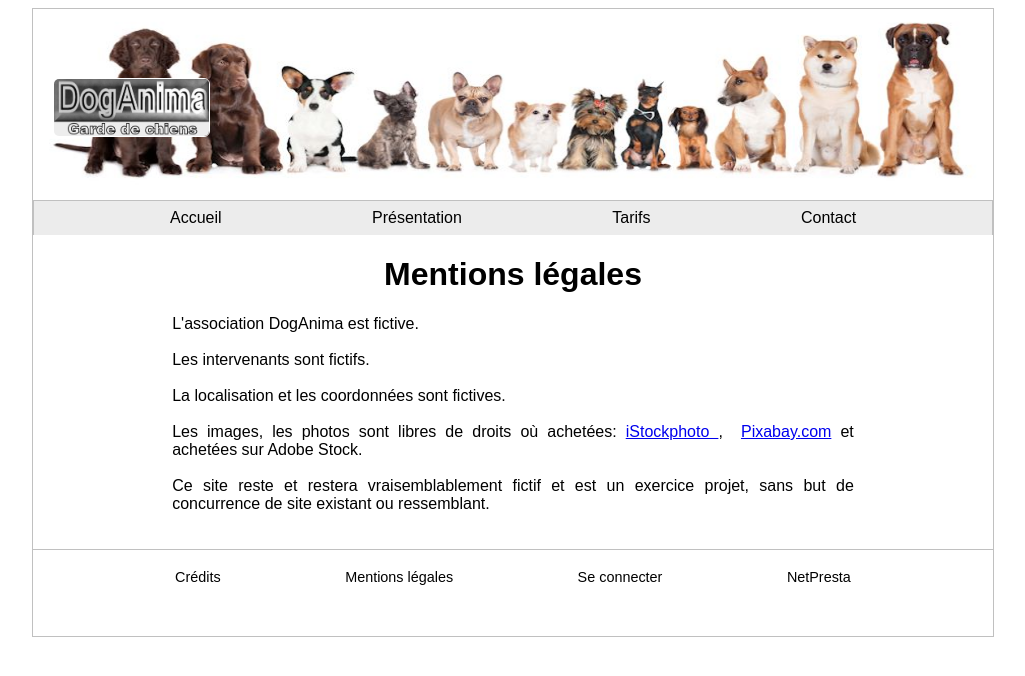
After one commit to ScatMan37/DogAnima, a PHP site: page /mentions-legales.php in a window 1280 px wide. The commit adds this page. Shown: the top 676 px of the page, without its empty margins (127-1152 px from the left). Run offline with PHP 8.4, Linux system fonts and the light colour scheme.

Commit message:
Added files via upload

```diff
--- a/footer.inc.php
+++ b/footer.inc.php
@@ -2,7 +2,7 @@
 <div id="menufooter">
 <br />
 <a class="foot3" href="credits.php" title="Crédits">Crédits</a>
-<a class="foot3" href="mentionsleg.php" title="Mentions légales">Mentions légales</a>
+<a class="foot3" href="mentions-legales.php" title="Mentions légales">Mentions légales</a>
 <a class="foot3" href="" title="Se connecter" target="_blank">Se connecter</a>
 <a class="foot3" href="http://www.netpresta.fr" title="NetPresta Philippe Bouquet" target="_blank">NetPresta</a>
 <br />
--- a/header.inc.php
+++ b/header.inc.php
@@ -22,7 +22,7 @@
     <li><a href="pauline_b.php" title="Pauline B.">Pauline B.</a></li>
     </ul>
 </li>
-<li><a href="contactcm.php" title="Contact DogAnima">Contact</a></li>
+<li><a href="contact.php" title="Contact DogAnima">Contact</a></li>
 </ul>
 </div>
 </nav>
--- a/headerIndex.inc.php
+++ b/headerIndex.inc.php
@@ -20,7 +20,7 @@
     <li><a href="pauline_b.php" title="Pauline B.">Pauline B.</a></li>
     </ul>
 </li>
-<li><a href="contactcm.php" title="Contact DogAnima">Contact</a></li>
+<li><a href="contact.php" title="Contact DogAnima">Contact</a></li>
 </ul>
 </div>
 </nav>
--- /dev/null
+++ b/mentions-legales.php
@@ -0,0 +1,43 @@
+<!DOCTYPE html>
+<!-- Projet DogAnima
+     mentionsleg.html
+     MAJ du 13/11/2015
+	 MAJ du 12/01/2015
+     Rem : Tout navigateur
+     Auteur : Gouthière Laurent
+-->
+<html>
+<head>
+<meta charset="utf-8" lang="fr" />
+<meta name="viewport" content="width=device-width" />
+<!--[if lt IE 9]>
+<script src="http://github.com/aFarkas/html5shiv/blob/master/dist/html5shiv.js"></script>
+<![endif]-->
+<meta name="keywords" content="DogAnima,Indre et Loire,tours,garde de chien,petsitting,famille d&#39;accueil,pension,chien"/>
+<meta name="description" content="Garde de chien en accueil ou à domicile en Indre et Loire DogAnima"/>
+<meta name="robots" content="noindex,nofollow" />
+<title>DogAnima - Mentions légales</title>
+<link rel="icon" type="img/x-ico" href="img/doganima.ico" />
+<link href="css/menu.css" type="text/css" rel="stylesheet" media="screen" />
+<link href="css/styles.css" type="text/css" rel="stylesheet" media="screen" />
+</head>
+<body>
+<?php include ("header.inc.php"); ?>
+<p></p>
+<h1>Mentions légales</h1>
+<div class="c9">
+<div class="justify">
+L'association DogAnima est fictive.<br /><br />
+Les intervenants sont fictifs.<br /><br />
+La localisation et les coordonnées sont fictives.<br /><br />
+Les images, les photos sont libres de droits où achetées: <a href="http://francais.istockphoto.com/photo title="isStockPhoto" target="_blank">iStockphoto </a>,&nbsp;
+<a href="http://www.Pixabay.com" title="Pixabay.com" target="_blank">Pixabay.com</a> et achetées sur Adobe Stock.
+<br /><br />
+Ce site reste et restera vraisemblablement fictif et est un exercice projet, sans but de concurrence de site existant ou ressemblant.
+</div>
+</div>
+<br /><br />
+</section>
+<?php include("footer.inc.php"); ?>
+</body>
+</html>
```
Also changed, not shown: membres-equipe.php (added, +38 -0 lines).
